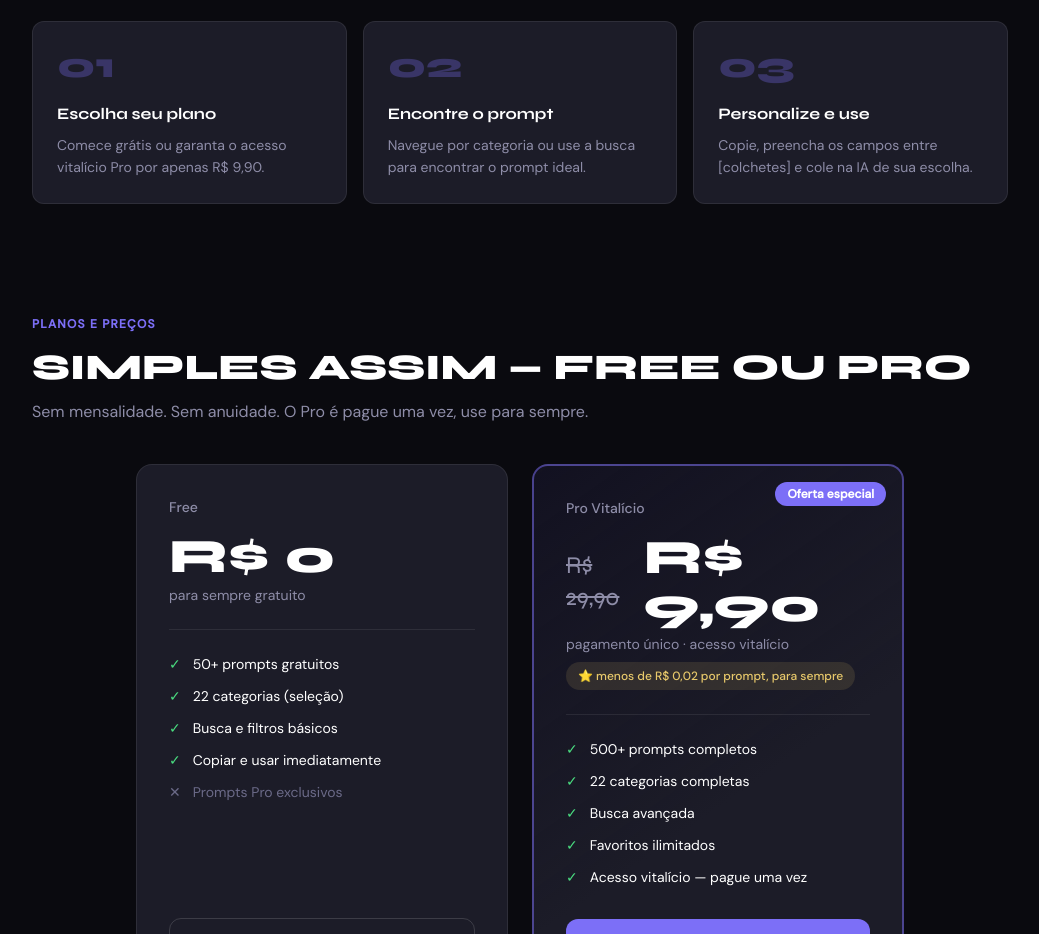
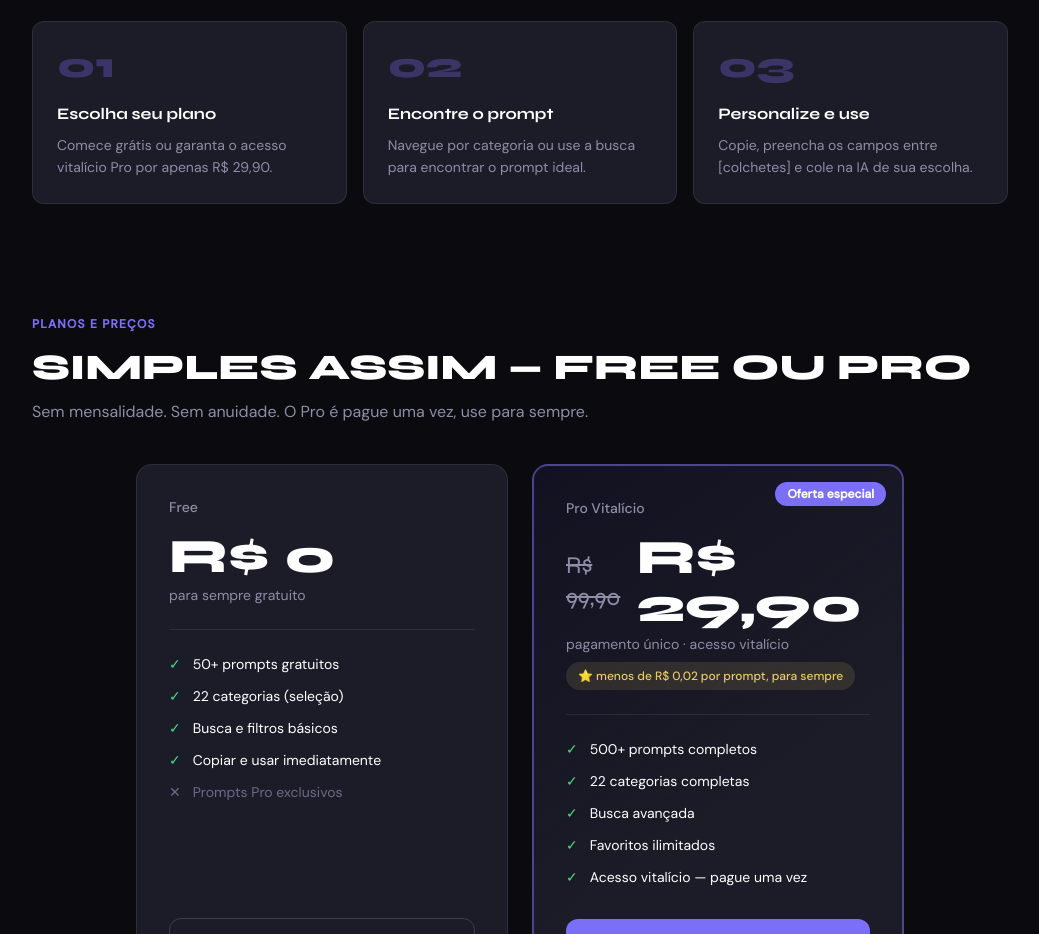
Before and after one commit to ffukuda23/PromptiaPro, a Next.js app: page / in a window 1280 px wide. Shown: the part 2840-3774 px from the top of the page, without its empty margins (120-1159 px from the left). Built offline with nearby package versions, Linux system fonts and the light colour scheme.

Commit message:
Update page.tsx

```diff
--- a/app/page.tsx
+++ b/app/page.tsx
@@ -211,7 +211,7 @@ export default function Home() {
         <h2 className="font-display text-4xl font-extrabold tracking-normal mb-10 uppercase">Do acesso ao resultado em 3 passos</h2>
         <div className="grid md:grid-cols-3 gap-4">
           {[
-            ['01', 'Escolha seu plano', 'Comece grátis ou garanta o acesso vitalício Pro por apenas R$ 9,90.'],
+            ['01', 'Escolha seu plano', 'Comece grátis ou garanta o acesso vitalício Pro por apenas R$ 29,90.'],
             ['02', 'Encontre o prompt', 'Navegue por categoria ou use a busca para encontrar o prompt ideal.'],
             ['03', 'Personalize e use', 'Copie, preencha os campos entre [colchetes] e cole na IA de sua escolha.'],
           ].map(([num, title, desc]) => (
@@ -253,8 +253,8 @@ export default function Home() {
             <span className="absolute top-4 right-4 text-xs font-semibold px-3 py-1 rounded-full text-white" style={{ background: 'var(--accent)' }}>Oferta especial</span>
             <div className="text-sm font-medium mb-4" style={{ color: 'var(--muted)' }}>Pro Vitalício</div>
             <div className="flex items-baseline gap-3 mb-1">
-              <span className="font-display text-2xl line-through" style={{ color: 'var(--muted)' }}>R$ 29,90</span>
-              <span className="font-display text-5xl font-black">R$ 9,90</span>
+              <span className="font-display text-2xl line-through" style={{ color: 'var(--muted)' }}>R$ 99,90</span>
+              <span className="font-display text-5xl font-black">R$ 29,90</span>
             </div>
             <div className="text-sm mb-2" style={{ color: 'var(--muted)' }}>pagamento único · acesso vitalício</div>
             <div className="text-xs mb-6 px-3 py-1.5 rounded-full self-start font-medium" style={{ background: 'rgba(232,201,107,0.12)', color: 'var(--gold)' }}>⭐ menos de R$ 0,02 por prompt, para sempre</div>
```
